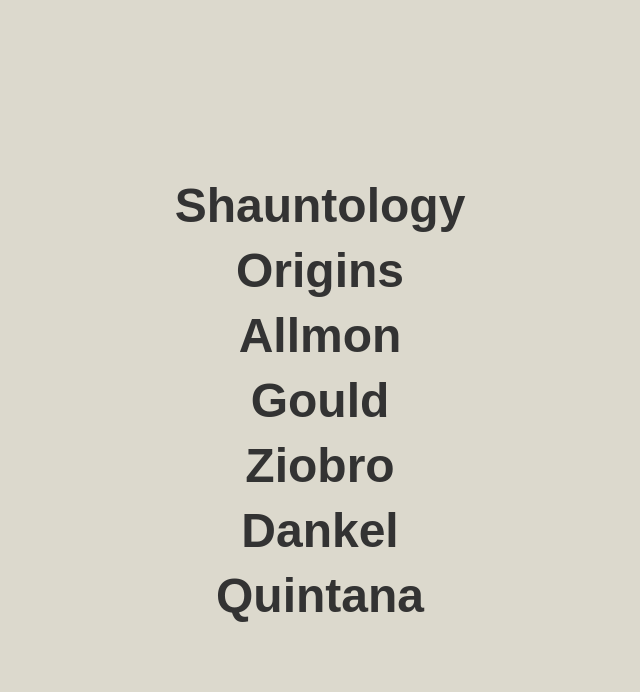
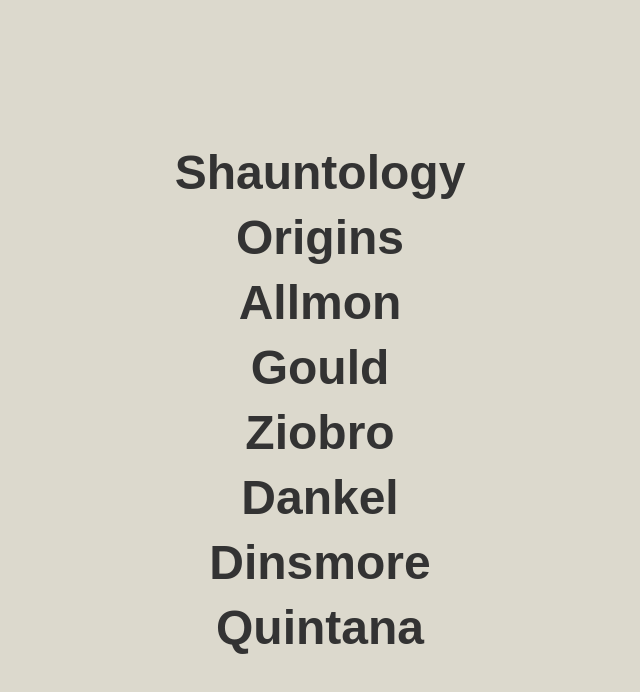
Before and after one commit to Shauntology/shauntology.github.io, a plain HTML site: page index.html in a window 1280 px wide. Shown: the whole page, without its empty margins (320-960 px from the left). Drawn offline with Linux system fonts and the light colour scheme.

Commit message:
Update Dinsmore to  index.html

```diff
--- a/index.html
+++ b/index.html
@@ -127,6 +127,7 @@ ul li:nth-child(6n + 7) a:before {
     <li><a target="_self" href="https://pewu.github.io/topola-viewer/#/view?c=g&embedded=true&handleCors=false&i=h&indi=I1251&url=https%3A%2F%2Fshauntology.github.io%2FAllmon-Tree.ged" data-text="Family">Gould</a></li>
     <li><a target="_self" href="https://pewu.github.io/topola-viewer/#/view?c=g&embedded=true&gen=0&handleCors=false&i=h&indi=I1314&s=h&url=https%3A%2F%2Fshauntology.github.io%2FAllmon-Tree.ged" data-text="Family">Ziobro</a></li>
     <li><a target="_self" href="https://pewu.github.io/topola-viewer/#/view?c=g&embedded=true&gen=0&handleCors=false&i=h&indi=I0711&s=h&url=https%3A%2F%2Fshauntology.github.io%2FAllmon-Tree.ged" data-text="Family">Dankel</a></li>
+    <li><a target="_self" href="https://pewu.github.io/topola-viewer/#/view?c=g&embedded=true&gen=0&handleCors=false&i=h&s=h&url=https%3A%2F%2Fshauntology.github.io%2FDinsmore.ged" data-text="Family">Dinsmore</a></li>
     <li><a target="_self" href="https://pewu.github.io/topola-viewer/#/view?c=g&gen=-1&handleCors=false&i=h&indi=I0386&url=https%3A%2F%2Fshauntology.github.io%2FQuintana-Tree.ged" data-text="Family">Quintana</a></li>
   </ul>
 
```
